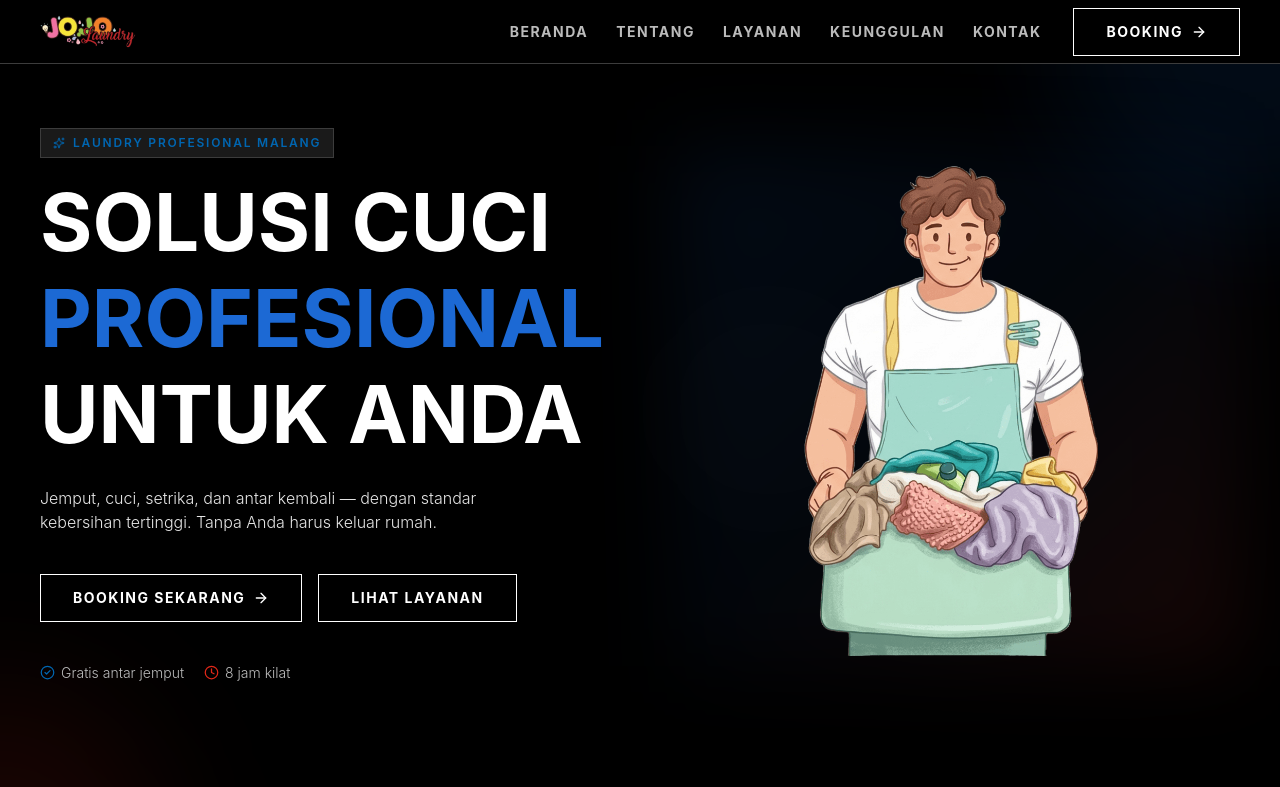
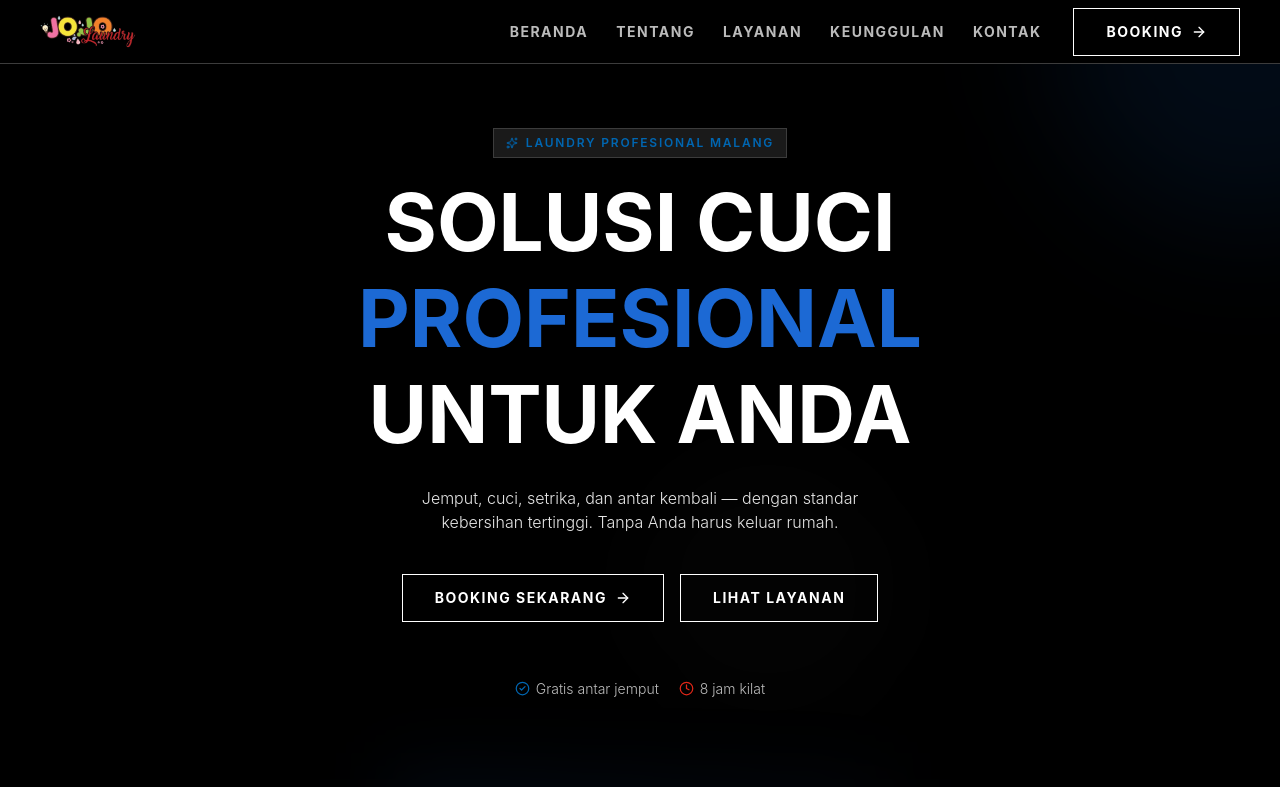
Before and after one commit to Zulkifli70/laundry-landing-page, a React (Vite) app: page / in a window 1280 px wide. Shown: the top 787 px of the page. Built offline with nearby package versions, Linux system fonts and the light colour scheme.

Commit message:
ubah layout

```diff
--- a/src/sections/Hero.jsx
+++ b/src/sections/Hero.jsx
@@ -99,8 +99,7 @@ export function Hero() {
         </div>
 
         <div className="relative z-10 w-full max-w-[1440px] mx-auto px-6 md:px-10 pt-(--header-height) pb-[96px]">
-          <div className="grid md:grid-cols-2 gap-12 md:gap-16 items-center">
-            <div className="order-2 md:order-1">
+          <div className="flex flex-col items-center text-center">
             <div className="hero-badge inline-flex items-center gap-2 px-3 py-1.5 rounded-none bg-surface-card border border-hairline text-m-blue-light text-xs font-semibold uppercase tracking-[0.15em] mb-6">
               <Sparkles size={12} />
               Laundry Profesional Malang
@@ -114,7 +113,7 @@ export function Hero() {
             <h1 className="hero-line text-display-xl text-on-dark mb-8">
               untuk Anda
             </h1>
-              <p className="hero-sub text-body-md text-body-strong max-w-lg mb-10">
+            <p className="hero-sub text-body-md text-body-strong max-w-lg mx-auto mb-10">
               Jemput, cuci, setrika, dan antar kembali — dengan standar
               kebersihan tertinggi. Tanpa Anda harus keluar rumah.
             </p>
@@ -133,7 +132,7 @@ export function Hero() {
                 Lihat Layanan
               </a>
             </div>
-              <div className="hero-sub flex items-center gap-5 mt-4 text-body-sm text-body">
+            <div className="hero-sub flex items-center justify-center gap-5 mt-4 text-body-sm text-body">
               <span className="flex items-center gap-1.5">
                 <CheckCircle2 size={15} className="text-m-blue-light" />
                 Gratis antar jemput
@@ -143,15 +142,13 @@ export function Hero() {
                 8 jam kilat
               </span>
             </div>
-            </div>
-
-            <div className="hero-img order-1 md:order-2 flex justify-center">
+            <div className="hero-img mt-16 md:mt-20">
               <div className="relative">
                 <div className="absolute inset-0 bg-gradient-to-br from-m-blue-dark/10 via-m-blue-dark/5 to-m-red/10 rounded-none blur-2xl" />
                 <img
                   src="/hero4.png"
                   alt="Jojo Laundry"
-                  className="relative h-[30vh] sm:h-[35vh] md:h-[55vh] lg:h-[65vh] object-contain"
+                  className="relative h-[30vh] sm:h-[35vh] md:h-[45vh] lg:h-[55vh] object-contain"
                 />
               </div>
             </div>
```
Lines whose indentation alone changed are shown as unchanged.
